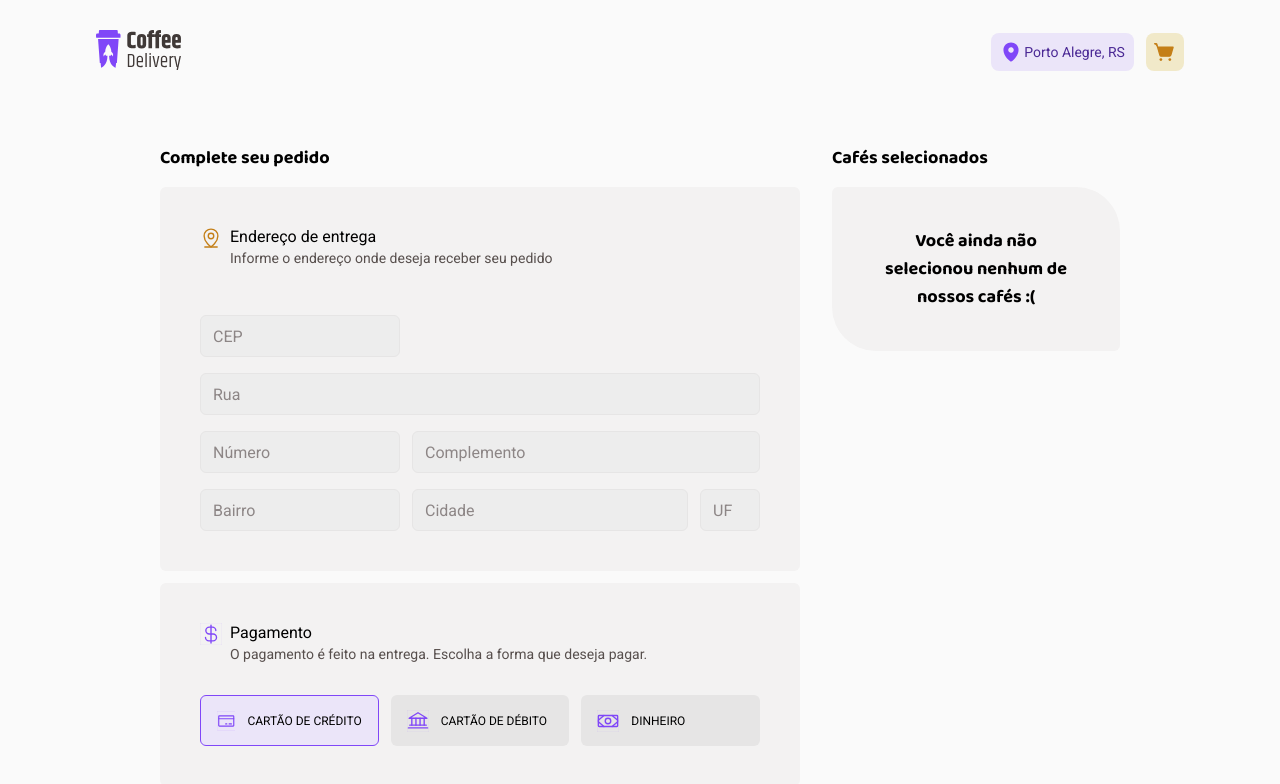
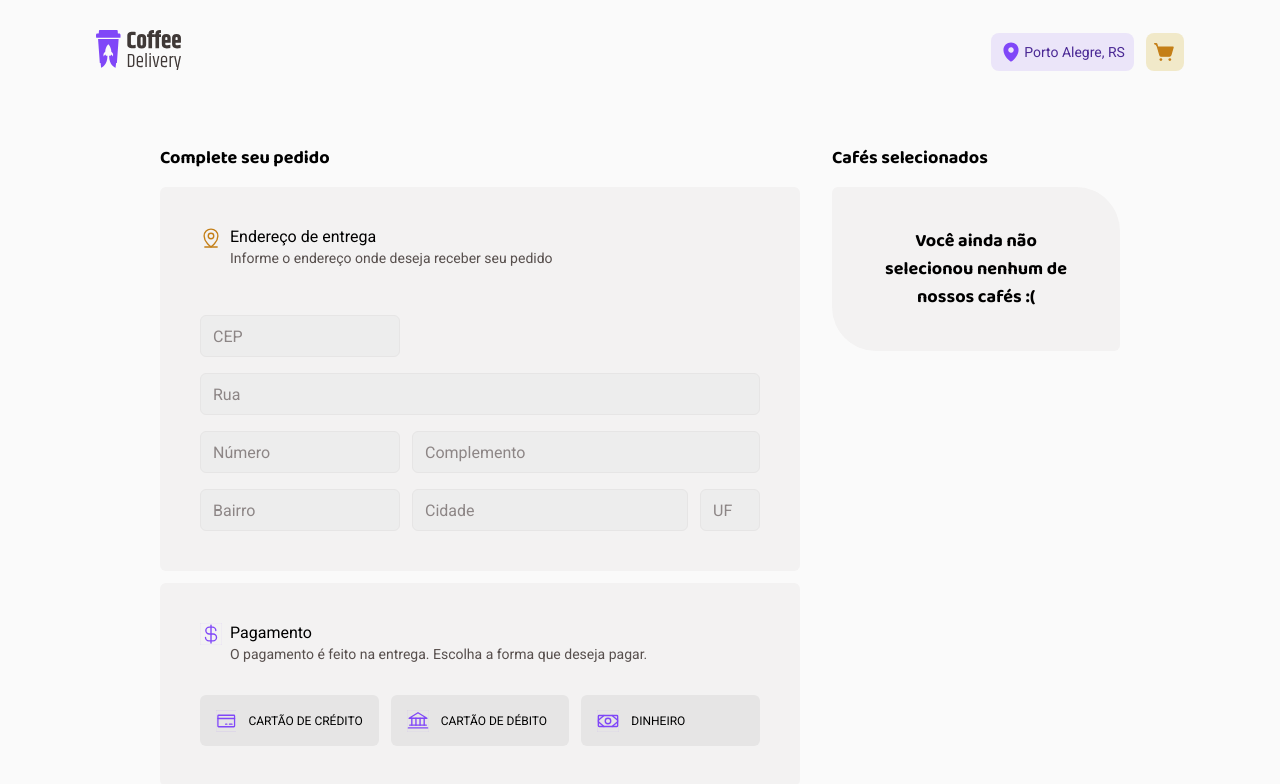
Before and after one commit to carlos-hr/coffee-delivery, a React (Create React App) app: page /checkout in a window 1280 px wide. Shown: the top 784 px of the page. Built offline with nearby package versions, Linux system fonts and the light colour scheme.

Commit message:
fix(forms): beginning form management

```diff
--- a/src/components/CheckoutForm/PaymentMethod/index.tsx
+++ b/src/components/CheckoutForm/PaymentMethod/index.tsx
@@ -20,7 +20,7 @@ const PaymentMethod = () => {
       </PaymentsTitle>
 
       <ButtonsContainer>
-        <PaymentButton className="selected">
+        <PaymentButton>
           <CreditCard size={22} />
           CARTÃO DE CRÉDITO
         </PaymentButton>
```
